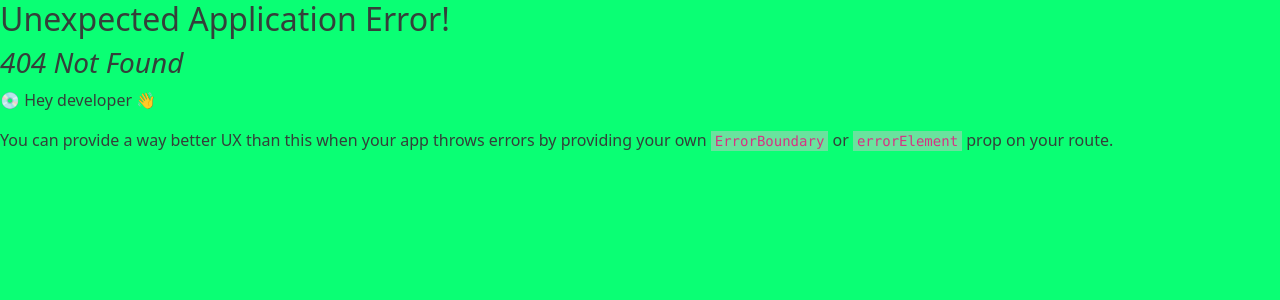
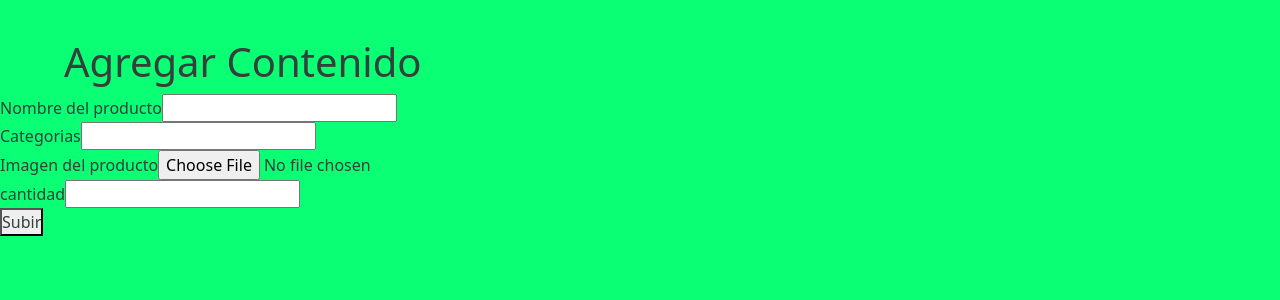
Before and after one commit to IsaacFerreto/PROYECTOpulperia, a React (Vite) app: page /agregarcontenido in a window 1280 px wide. Before the commit this address had no page. Shown: the top 300 px of the page. Built offline with nearby package versions, Linux system fonts and the light colour scheme.

Commit message:
AgregarContenido

```diff
--- a/src/Componentes/Navbar.jsx
+++ b/src/Componentes/Navbar.jsx
@@ -71,7 +71,7 @@ const Navbar=()=>{
             </ul>
           </li>
           <li className="nav-item">
-            <a className="nav-link" href="#">
+            <a className="nav-link" href="#" onClick={navigate('/agregarcontenido')}>
               Cerrar sesion?
             </a>
           </li>
--- a/src/pages/AgregarContenido.jsx
+++ b/src/pages/AgregarContenido.jsx
@@ -2,6 +2,25 @@ const AgregarContenido=()=>{
 
     return(<>
     <h1>Agregar Contenido</h1>
+    <form>
+        <div>
+        <label htmlFor="nombre">Nombre del producto</label>
+        <input type="text" id="nombre"/>
+        </div>
+        <div>
+        <label htmlFor="categorias">Categorias</label>
+        <input type="text" id="categorias"/>
+        </div>
+        <div>
+        <label htmlFor="imagen">Imagen del producto</label>
+        <input type="file" id="imagen"/>
+        </div>
+        <div>
+        <label htmlFor="cantidad">cantidad</label>
+        <input type="number" id="cantidad"/>
+        </div>
+        <button>Subir</button>
+    </form>
     </>)
 }
 export default AgregarContenido;
```
Also changed, not shown: src/routes/Rutas.jsx (+6 -12 lines).
